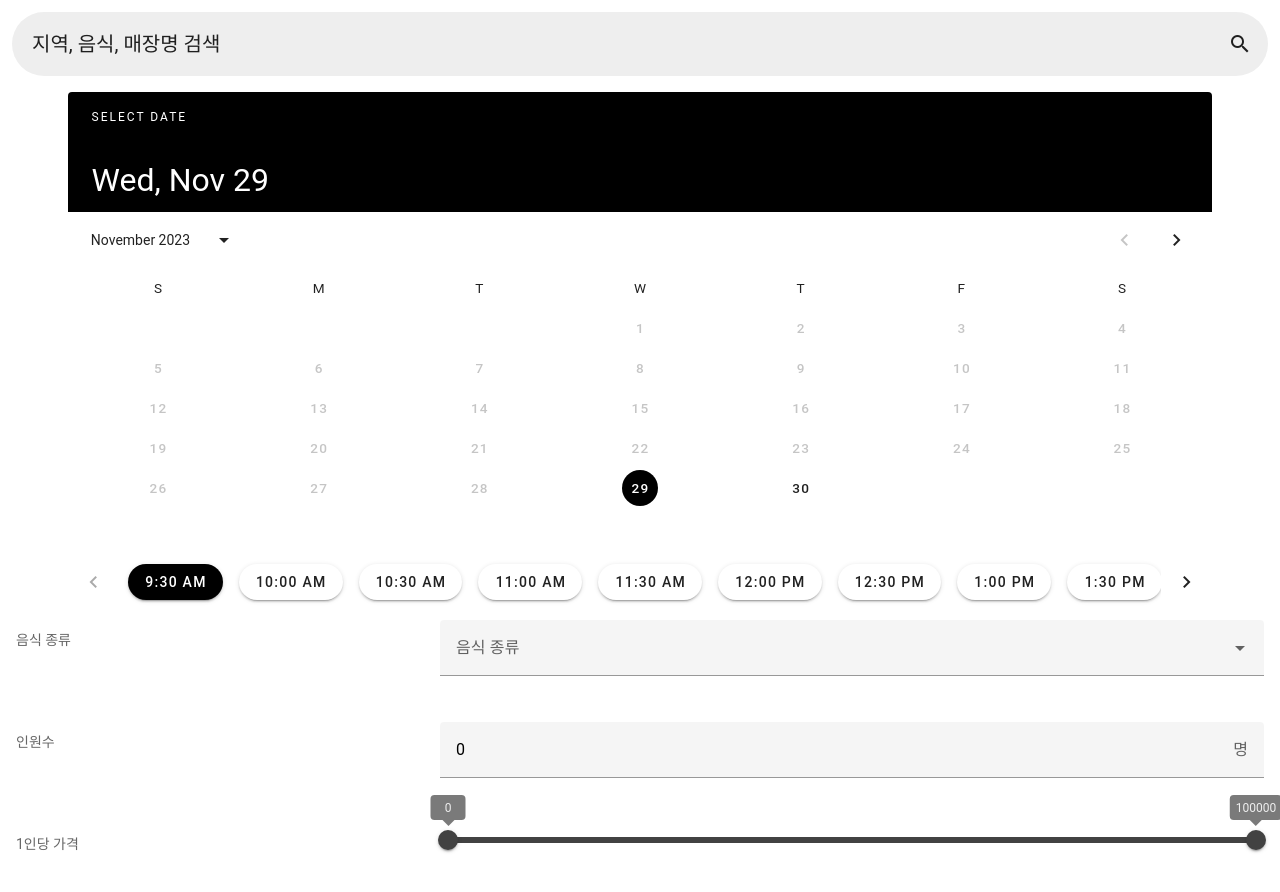
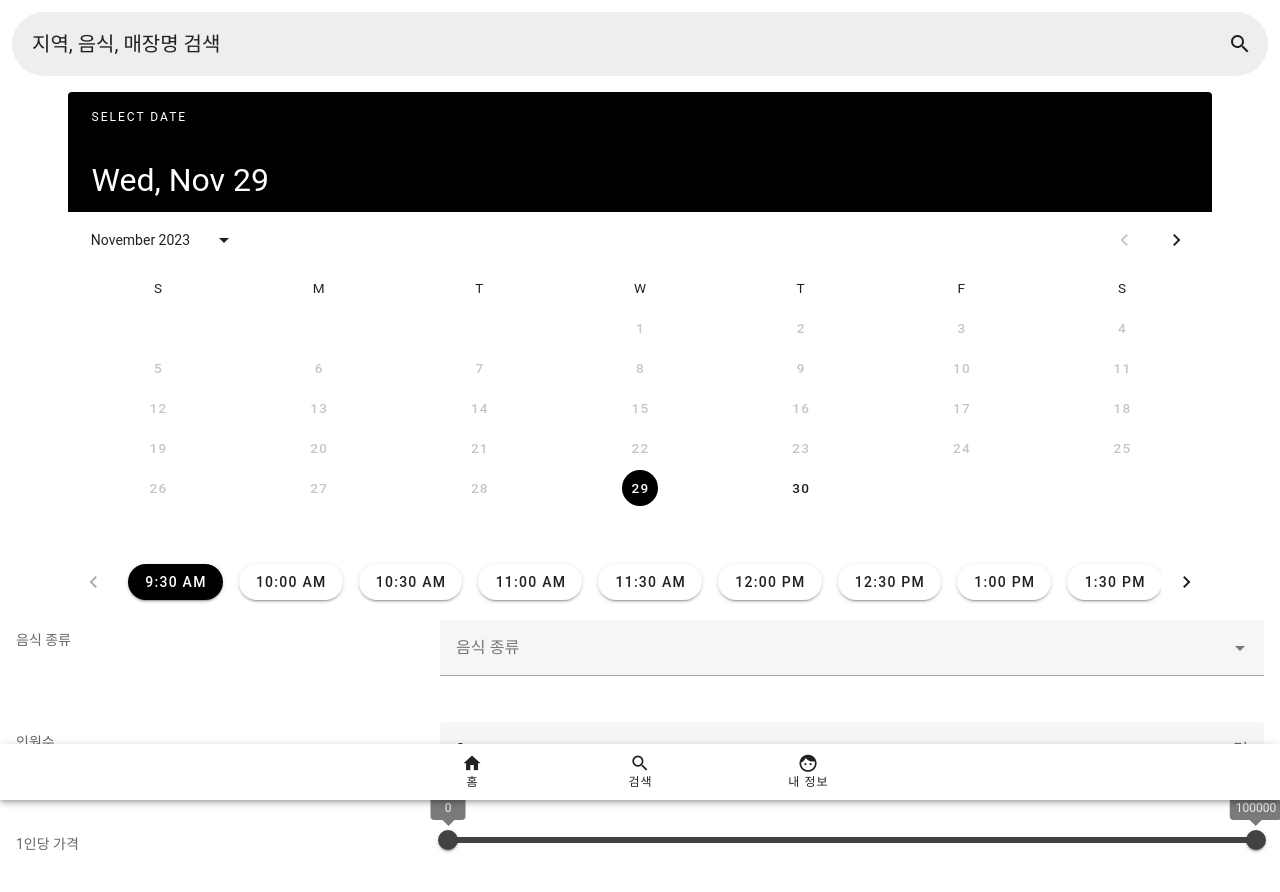
Before and after one commit to sori9899/restaurant-reservation, a Vue app in the folder frontend/: page /search in a window 1280 px wide. Shown: the top 892 px of the page. Built offline with nearby package versions, Linux system fonts and the light colour scheme.

Commit message:
feat: 식당 검색 페이지 하단 네비게이션 추가

```diff
--- a/frontend/src/components/Navigation.vue
+++ b/frontend/src/components/Navigation.vue
@@ -1,20 +1,31 @@
 <template>
+  <v-footer>
     <v-bottom-navigation grow>
-    <v-btn value="favorites">
+      <v-btn value="favorites" @click="goHome">
         <v-icon>mdi-home</v-icon>
 
         <span>홈</span>
       </v-btn>
-    <v-btn value="recent">
+      <v-btn value="recent" @click="goSearch">
         <v-icon>mdi-magnify</v-icon>
 
         <span>검색</span>
       </v-btn>
 
-    <v-btn value="nearby">
+      <v-btn value="nearby" @click="goMyInfo">
         <v-icon>mdi-face-man</v-icon>
 
         <span>내 정보</span>
       </v-btn>
     </v-bottom-navigation>
+  </v-footer>
 </template>
+
+<script lang="ts" setup>
+import {useRouter} from "vue-router";
+
+const router = useRouter();
+const goHome = () => router.push('home');
+const goSearch = () => router.push('search');
+const goMyInfo = () => router.push('myInfo');
+</script>
--- a/frontend/src/router/index.ts
+++ b/frontend/src/router/index.ts
@@ -1,17 +1,17 @@
-// Composables
 import { createRouter, createWebHistory } from 'vue-router'
 
 const routes = [
   {
     path: '/',
+    redirect: '/home'
+  },
+  {
+    path: '/home',
     component: () => import('@/layouts/default/Default.vue'),
     children: [
       {
         path: '',
         name: 'Home',
-        // route level code-splitting
-        // this generates a separate chunk (Home-[hash].js) for this route
-        // which is lazy-loaded when the route is visited.
         component: () => import('@/views/Home.vue'),
       }
     ],
--- a/frontend/src/views/Search.vue
+++ b/frontend/src/views/Search.vue
@@ -1,6 +1,10 @@
-<template>
-  <search-form/>
+<template class="pb-0">
+  <v-app>
+    <search-form/>
+    <navigation/>
+  </v-app>
 </template>
 <script setup lang="ts">
 import SearchForm from "@/components/SearchForm.vue";
+import Navigation from "@/components/Navigation.vue";
 </script>
```
Lines whose indentation alone changed are shown as unchanged.
